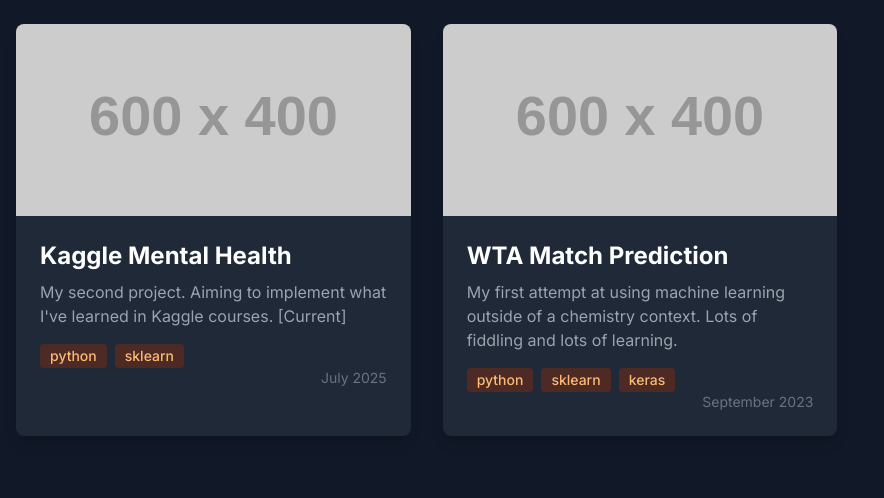
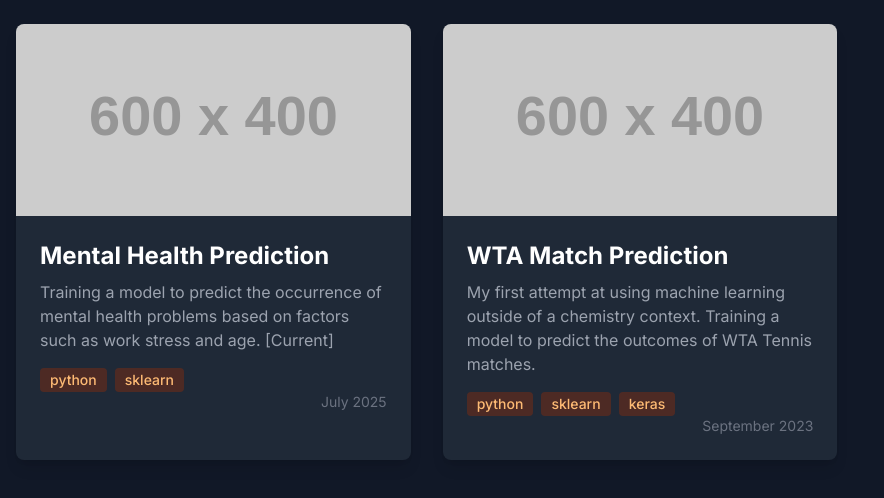
Before and after one commit to lr508/lr508.github.io, a plain HTML site: page index.html in a window 1280 px wide. Shown: the part 761-1259 px from the top of the page, without its empty margins (0-884 px from the left). Drawn offline with nearby package versions, Linux system fonts and the light colour scheme; placeholder pictures from the web are drawn by us.

Commit message:
Update index.html

```diff
--- a/index.html
+++ b/index.html
@@ -97,8 +97,8 @@
                     <div class="project-card bg-gray-800 rounded-lg overflow-hidden shadow-lg transition-transform duration-300 h-full">
                         <img src="https://placehold.co/600x400/1f2937/d1d5db?text=Project+2" alt="Project 2 Screenshot" class="w-full h-48 object-cover">
                         <div class="p-6">
-                            <h3 class="text-2xl font-bold mb-2 text-white">Kaggle Mental Health</h3>
-                            <p class="text-gray-400 mb-4">My second project. Aiming to implement what I've learned in Kaggle courses. [Current]</p>
+                            <h3 class="text-2xl font-bold mb-2 text-white">Mental Health Prediction</h3>
+                            <p class="text-gray-400 mb-4">Training a model to predict the occurrence of mental health problems based on factors such as work stress and age. [Current]</p>
                             <div class="flex flex-wrap gap-2 mt-auto">
                                 <span class="bg-orange-900/50 text-orange-300 text-sm font-medium px-2.5 py-0.5 rounded">python</span>
                                 <span class="bg-orange-900/50 text-orange-300 text-sm font-medium px-2.5 py-0.5 rounded">sklearn</span>
@@ -116,7 +116,7 @@
                         <img src="https://placehold.co/600x400/1f2937/d1d5db?text=Project+1" alt="Project 1 Screenshot" class="w-full h-48 object-cover">
                         <div class="p-6">
                             <h3 class="text-2xl font-bold mb-2 text-white">WTA Match Prediction</h3>
-                            <p class="text-gray-400 mb-4">My first attempt at using machine learning outside of a chemistry context. Lots of fiddling and lots of learning.</p>
+                            <p class="text-gray-400 mb-4">My first attempt at using machine learning outside of a chemistry context. Training a model to predict the outcomes of WTA Tennis matches.</p>
                             <div class="flex flex-wrap gap-2 mt-auto">
                                 <span class="bg-orange-900/50 text-orange-300 text-sm font-medium px-2.5 py-0.5 rounded">python</span>
                                 <span class="bg-orange-900/50 text-orange-300 text-sm font-medium px-2.5 py-0.5 rounded">sklearn</span>
```
